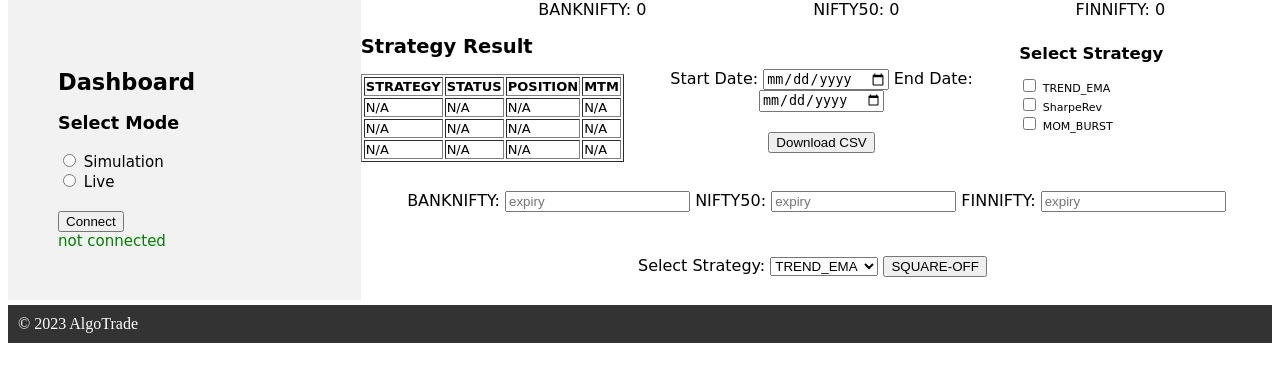
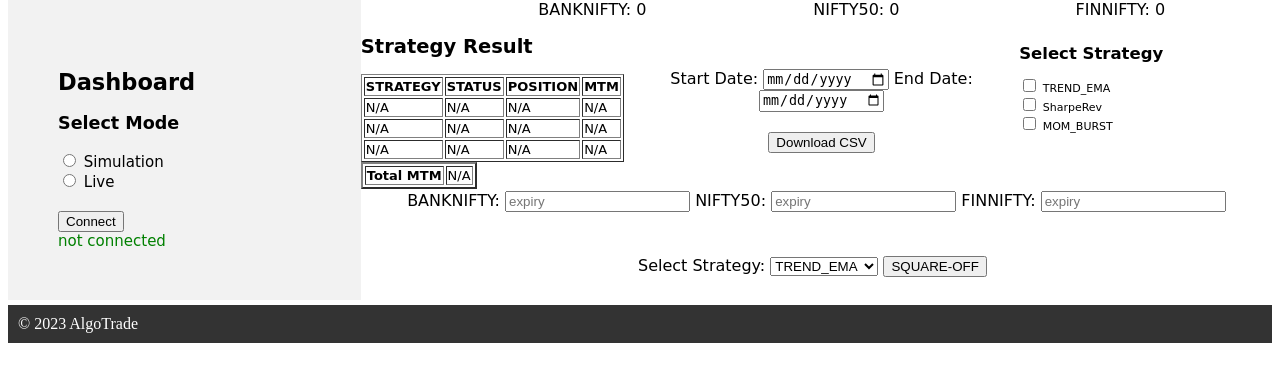
Before and after one commit to webclinic017/algo-FYERS-ZERODHA, a Flask app: page / in a window 1280 px wide. Shown: the part 105-487 px from the top of the page. Run offline with Flask 3, Linux system fonts and the light colour scheme; data that the repository does not hold is empty.

Commit message:
Update index.html

```diff
--- a/templates/index.html
+++ b/templates/index.html
@@ -129,6 +129,7 @@
             <th>POSITION</th>
             <th>MTM</th>
         </tr>
+
         <tr>
             <td id="strategy_TREND_EMA">N/A</td>
             <td id="status_TREND_EMA">N/A</td>
@@ -153,8 +154,13 @@
 
          </tr>
 
-
     </table>
+      <table border="2">
+        <tr>
+            <th>Total MTM</th>
+            <td id="totalMTM">N/A</td>
+        </tr>
+      </table>
   </div>
   <div class="checkboxes">
     <h2>Select Strategy</h2>
@@ -236,7 +242,7 @@
             $('#status_MOM_BURST').text(data['MOM_BURST'].STATUS);
             $('#position_MOM_BURST').text(data['MOM_BURST'].POSITION);
             $('#mtm_MOM_BURST').text(data['MOM_BURST'].MTM);
-
+            $('#totalMTM').text(data['TOTAL'].TOTAL_MTM);
         });
     }
 
```
